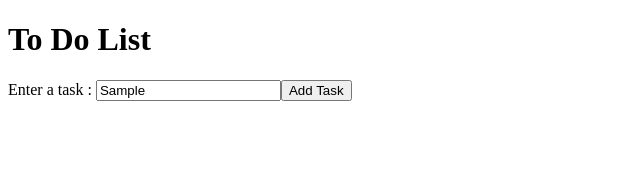
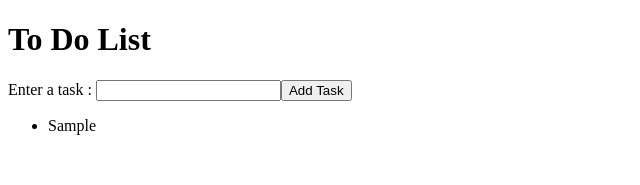
Before and after one commit to chealeanpenhchakrith/TwoDoList, a Vue app: page / in a window 1280 px wide. Both pictures are taken after typing "Sample" into the empty fields and a click on the button "Add Task". Shown: the top 185 px of the page, without its empty margins (0-640 px from the left). Built offline with nearby package versions, Linux system fonts and the light colour scheme.

Commit message:
Link the entered task with the button task to save and display accordingly the current task typed

```diff
--- a/src/App.vue
+++ b/src/App.vue
@@ -1,14 +1,31 @@
+<template>
+  <h1>To Do List</h1>
+  <label>
+    Enter a task :
+    <input type="text" v-model="currentTask" />
+  </label>
+  <button v-on:click="addTask">Add Task</button>
+  <div v-if="taskList.length === 0">
+    <h3>No Task to display</h3>
+  </div>
+  <div v-else>
+    <ul>
+      <li v-for="(task, index) in taskList" :key="index">{{ task }}</li>
+    </ul>
+  </div>
+</template>
+
 <script setup>
+import { ref } from "vue";
 
+const taskList = ref([]);
+
+const currentTask = ref('');
+
+const addTask = () => {
+  taskList.value.push(currentTask.value);
+  currentTask.value = '';
+};
 </script>
 
-<template>
-  <h1>To Do List</h1>
-  <label> Enter a task :
-    <input type="text">
-  </label>
-  <button>Add Task</button>
-</template>
-
-<style scoped>
-</style>
+<style scoped></style>
```
